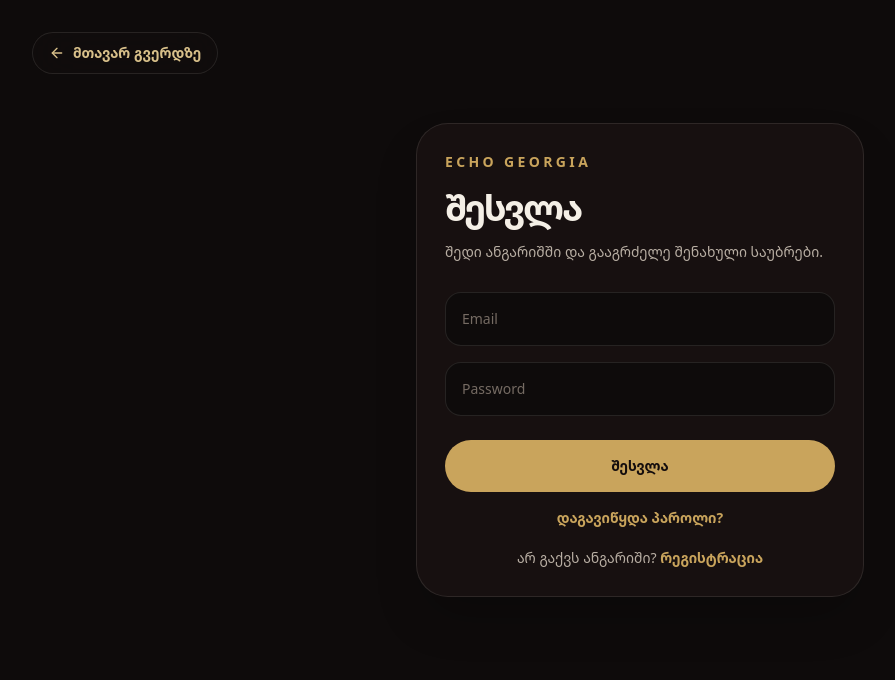
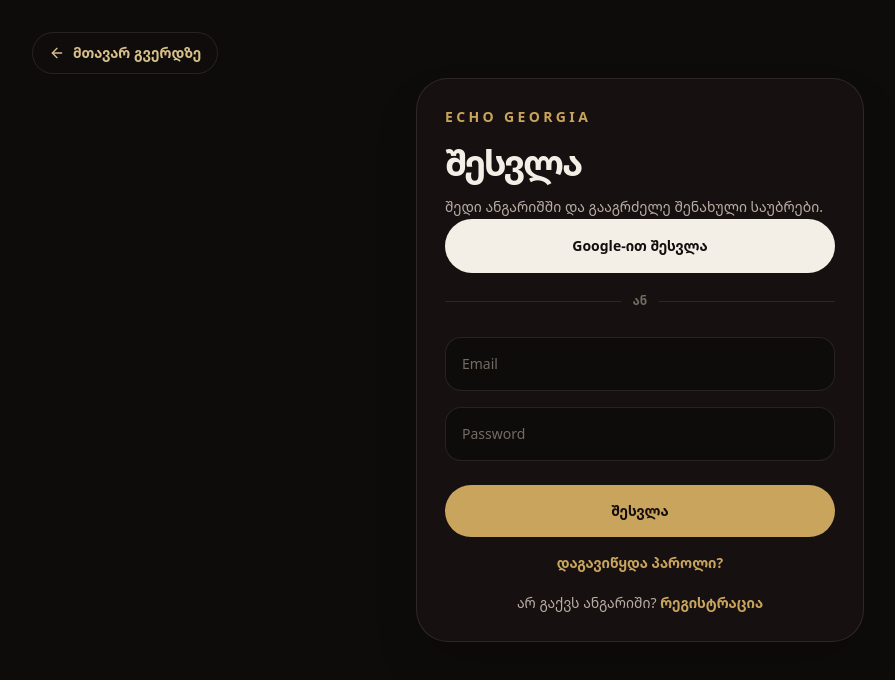
Before and after one commit to vakooragvelidze-x/ECHOofGeorgia, a Next.js app: page /login in a window 1280 px wide. Shown: the top 680 px of the page, without its empty margins (0-895 px from the left). Built offline with nearby package versions, Linux system fonts and the light colour scheme.

Commit message:
Add Google authentication

```diff
--- /dev/null
+++ b/src/app/auth/callback/route.ts
@@ -0,0 +1,42 @@
+import { createClient } from "@/lib/supabase/server";
+import { NextResponse } from "next/server";
+
+export async function GET(request: Request) {
+  const requestUrl = new URL(request.url);
+  const code = requestUrl.searchParams.get("code");
+  const origin = requestUrl.origin;
+  const next = requestUrl.searchParams.get("next") ?? "/";
+
+  if (code) {
+    const supabase = await createClient();
+
+    const { error } = await supabase.auth.exchangeCodeForSession(code);
+
+    if (!error) {
+      const {
+        data: { user },
+      } = await supabase.auth.getUser();
+
+      if (user) {
+        const fullName =
+          typeof user.user_metadata?.full_name === "string"
+            ? user.user_metadata.full_name
+            : typeof user.user_metadata?.name === "string"
+              ? user.user_metadata.name
+              : null;
+
+        await supabase.from("profiles").upsert({
+          id: user.id,
+          email: user.email ?? null,
+          full_name: fullName,
+          plan: "free",
+          role: "user",
+        });
+      }
+
+      return NextResponse.redirect(`${origin}${next}`);
+    }
+  }
+
+  return NextResponse.redirect(`${origin}/login?error=oauth`);
+}
--- a/src/app/login/page.tsx
+++ b/src/app/login/page.tsx
@@ -3,7 +3,7 @@
 import Link from "next/link";
 import { useRouter } from "next/navigation";
 import { FormEvent, useState } from "react";
-
+import { createClient } from "@/lib/supabase/client";
 export default function LoginPage() {
   const router = useRouter();
 
@@ -45,7 +45,38 @@
       setIsLoading(false);
     }
   }
+async function handleGoogleLogin() {
+  setError("");
+  setIsLoading(true);
 
+  try {
+    const supabase = createClient();
+
+    const redirectTo =
+      typeof window !== "undefined"
+        ? `${window.location.origin}/auth/callback`
+        : "https://echogeorgia.com/auth/callback";
+
+    const { error: googleError } = await supabase.auth.signInWithOAuth({
+      provider: "google",
+      options: {
+        redirectTo,
+        queryParams: {
+          access_type: "offline",
+          prompt: "select_account",
+        },
+      },
+    });
+
+    if (googleError) {
+      throw googleError;
+    }
+  } catch (error) {
+    console.error("Google login error:", error);
+    setError("Google-ით შესვლა ვერ მოხერხდა. სცადე თავიდან.");
+    setIsLoading(false);
+  }
+}
   return (
     <main className="min-h-screen bg-[#0e0b0b] px-5 py-10 text-[#f4efe6]">
       <div className="mx-auto flex min-h-[80vh] max-w-md items-center">
@@ -68,7 +99,19 @@
           <p className="mt-3 text-sm leading-6 text-[#b8aea3]">
             შედი ანგარიშში და გააგრძელე შენახული საუბრები.
           </p>
-
+<button
+  type="button"
+  onClick={() => void handleGoogleLogin()}
+  disabled={isLoading}
+  className="flex w-full items-center justify-center gap-3 rounded-full border border-[#f4efe6]/10 bg-[#f4efe6] px-6 py-4 text-sm font-black text-[#140d0d] transition hover:bg-[#c9a45c] disabled:cursor-not-allowed disabled:opacity-60"
+>
+  Google-ით შესვლა
+</button>
+<div className="my-5 flex items-center gap-3">
+  <div className="h-px flex-1 bg-[#f4efe6]/10" />
+  <span className="text-xs font-bold text-[#756b63]">ან</span>
+  <div className="h-px flex-1 bg-[#f4efe6]/10" />
+</div>
           <div className="mt-7 space-y-4">
             <input
               value={email}
--- a/src/app/register/page.tsx
+++ b/src/app/register/page.tsx
@@ -1,5 +1,5 @@
 "use client";
-
+import { createClient } from "@/lib/supabase/client";
 import Link from "next/link";
 import { useRouter } from "next/navigation";
 import { FormEvent, useState } from "react";
@@ -15,10 +15,48 @@
 
   async function handleRegister(event: FormEvent<HTMLFormElement>) {
     event.preventDefault();
+async function handleGoogleLogin() {
+  setError("");
+  setIsLoading(true);
 
+  try {
+    const supabase = createClient();
+
+    const redirectTo =
+      typeof window !== "undefined"
+        ? `${window.location.origin}/auth/callback`
+        : "https://echogeorgia.com/auth/callback";
+
+    const { error: googleError } = await supabase.auth.signInWithOAuth({
+      provider: "google",
+      options: {
+        redirectTo,
+        queryParams: {
+          access_type: "offline",
+          prompt: "select_account",
+        },
+      },
+    });
+
+    if (googleError) {
+      throw googleError;
+    }
+  } catch (error) {
+    console.error("Google register error:", error);
+    setError("Google-ით რეგისტრაცია ვერ მოხერხდა. სცადე თავიდან.");
+    setIsLoading(false);
+  }
+}
     setError("");
     setIsLoading(true);
-
+<button
+  type="button"
+  onClick={() => void handleGoogleLogin()}
+  disabled={isLoading}
+  className="flex w-full items-center justify-center gap-3 rounded-full border border-[#f4efe6]/10 bg-[#f4efe6] px-6 py-4 text-sm font-black text-[#140d0d] transition hover:bg-[#c9a45c] disabled:cursor-not-allowed disabled:opacity-60"
+>
+  Google-ით გაგრძელება
+</button>
     try {
       const response = await fetch("/api/auth/register", {
         method: "POST",
--- a/src/proxy.ts
+++ b/src/proxy.ts
@@ -2,7 +2,7 @@
 
 export function proxy(request: NextRequest) {
   const pathname = request.nextUrl.pathname;
-
+pathname === "/auth/callback"
   const isPublicPage =
     pathname === "/access" ||
     pathname === "/forgot-password" ||
```
